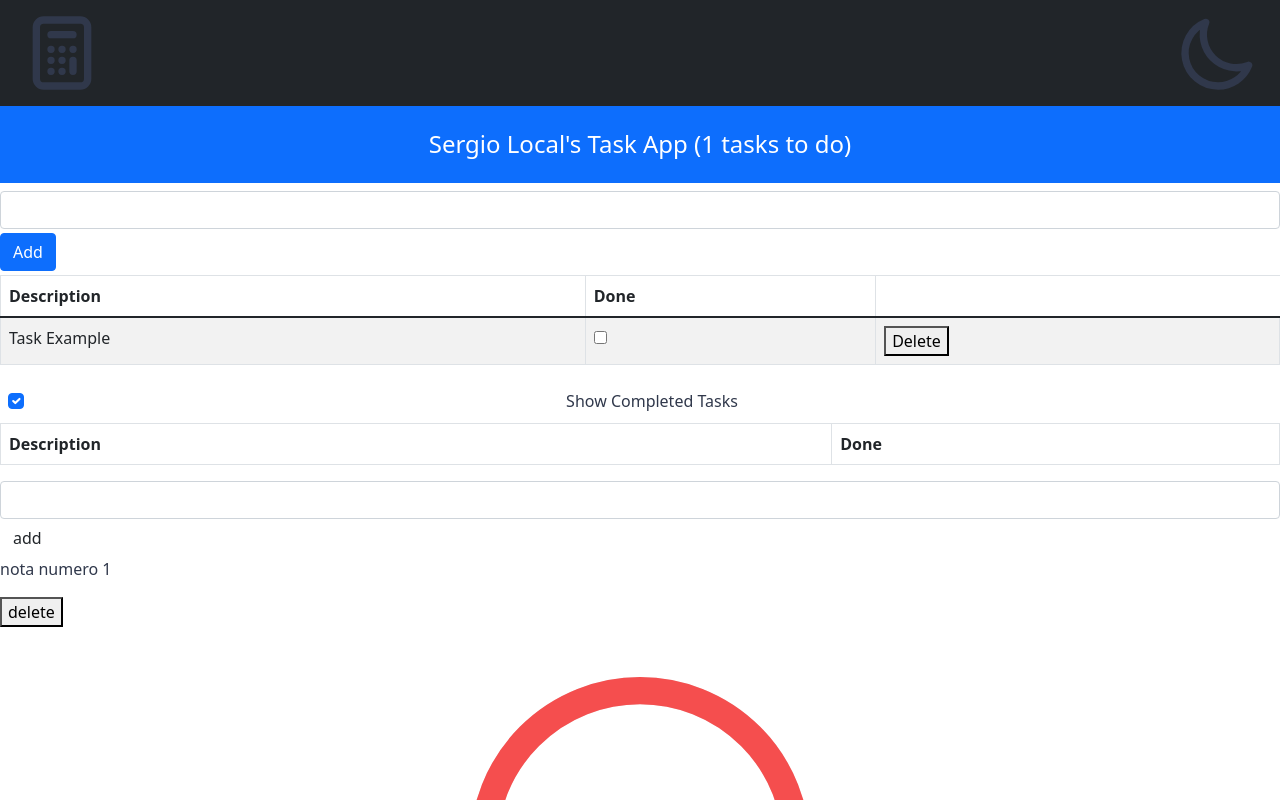
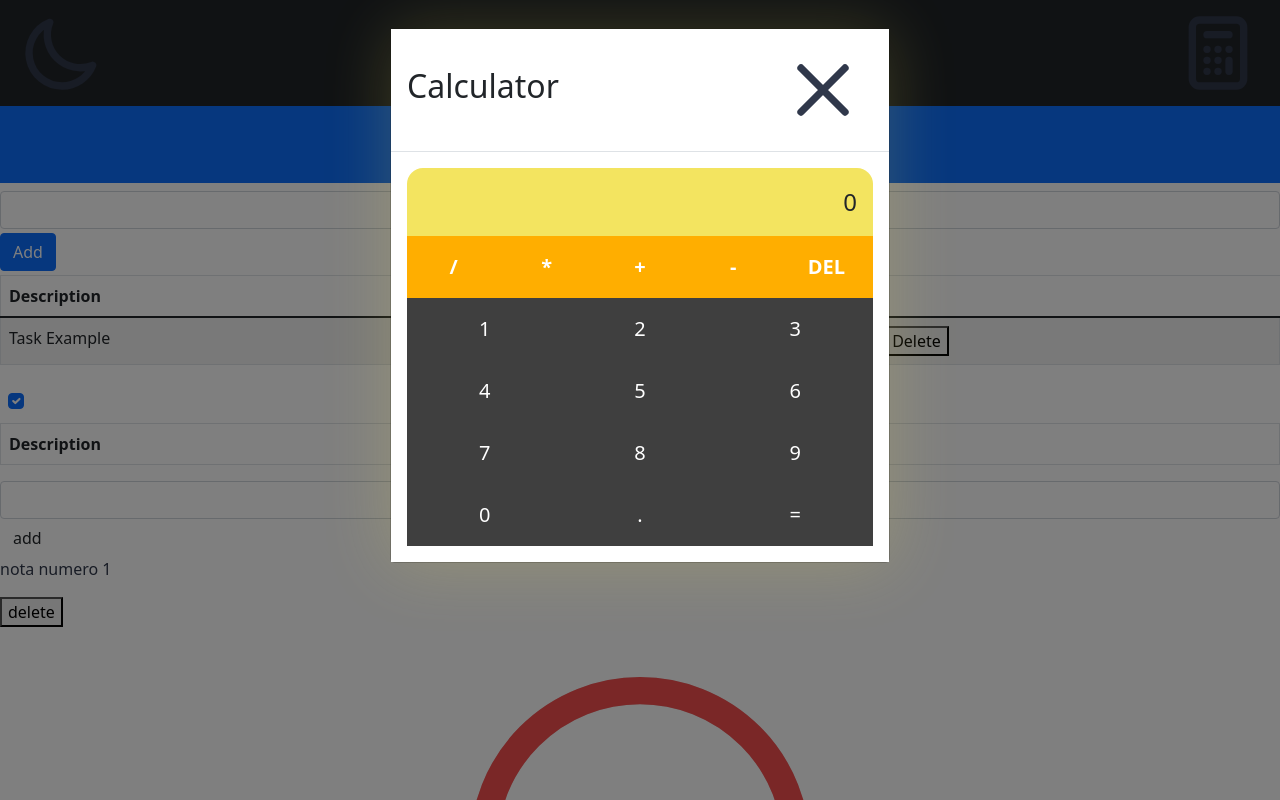
Before and after one commit to Sergio-Torres/Study-zone, a React (Create React App) app: page / in a window 1280 px wide. Both pictures are taken after a click on the button 1218 px from the left and 53 px from the top of the page. Shown: the top 800 px of the page. Built offline with nearby package versions, Linux system fonts and the light colour scheme.

Commit message:
Navbar and Calculator Modal

```diff
--- a/package.json
+++ b/package.json
@@ -8,7 +8,9 @@
     "@testing-library/user-event": "^12.8.3",
     "bootstrap": "^5.1.3",
     "react": "^17.0.2",
+    "react-bootstrap": "^2.1.0",
     "react-dom": "^17.0.2",
+    "react-modal": "^3.14.4",
     "react-scripts": "4.0.3",
     "react-slider": "^1.3.1",
     "web-vitals": "^1.1.2"
--- a/src/components/Navbar/CalculatorButton.js
+++ b/src/components/Navbar/CalculatorButton.js
@@ -1,11 +1,12 @@
 function CalculatorButton(props){
 
     return(
-        <button {...props}>
-            <svg xmlns="http://www.w3.org/2000/svg" class="h-6 w-6" fill="none" viewBox="0 0 24 24" stroke="currentColor">
+        <div>
+             <svg xmlns="http://www.w3.org/2000/svg" class="h-6 w-6" fill="none" viewBox="0 0 24 24" stroke="currentColor">
                 <path stroke-linecap="round" stroke-linejoin="round" stroke-width="2" d="M9 7h6m0 10v-3m-3 3h.01M9 17h.01M9 14h.01M12 14h.01M15 11h.01M12 11h.01M9 11h.01M7 21h10a2 2 0 002-2V5a2 2 0 00-2-2H7a2 2 0 00-2 2v14a2 2 0 002 2z" />
             </svg>
-        </button>
+        </div>
+
     );
 }
 
--- /dev/null
+++ b/src/components/Navbar/CalculatorExitButton.js
@@ -0,0 +1,11 @@
+function CalculatorExitButton(){
+    return(
+        <div>
+            <svg xmlns="http://www.w3.org/2000/svg" class="h-6 w-6" fill="none" viewBox="0 0 24 24" stroke="currentColor">
+                <path stroke-linecap="round" stroke-linejoin="round" stroke-width="2" d="M6 18L18 6M6 6l12 12" />
+            </svg>
+        </div>
+    );
+}
+
+export default CalculatorExitButton;
--- /dev/null
+++ b/src/components/Navbar/CalculatorModal.js
@@ -0,0 +1,105 @@
+import React,{useState} from 'react';
+import {Modal} from 'react-bootstrap';
+import CalculatorButton from './CalculatorButton';
+import CalculatorExitButton from './CalculatorExitButton';
+
+import './calculator.css';
+
+function CalculatorModal(){
+    const[showModal, setShowModal] = useState(false);
+
+    const handleModal = () => setShowModal(!showModal);
+
+    const[calc, setCalc] = useState("");
+    const[result, setResult] = useState();
+
+    const operators = ['/', '*', '+', '-', '.'];
+
+    const updateCalc = value =>{
+        if(
+           operators.includes(value) && calc ==='' ||
+           operators.includes(value) && operators.includes(calc.slice(-1))
+        ){
+            return;
+        }
+        setCalc(calc + value);
+        if(!operators.includes(value)){
+            setResult(eval(calc + value).toString());
+        }
+    }
+
+    const Digits = () =>{
+        const digits = [];
+        for(let i =1; i<10;i++){
+            digits.push(
+                <button
+                    onClick={()=>updateCalc(i.toString())}
+                    key={i}>{i}
+                </button>
+            );
+        }
+        return digits;
+    }
+
+    const calculate = () =>{
+        setCalc(eval(calc).toString());
+    }
+    const deleteLast = () =>{
+        if(calc ==''){
+            return;
+        }
+        const value = calc.slice(0,-1);
+        setCalc(value);
+    }
+
+    return (
+        <div>
+            <button className="Buttons" onClick={()=>{handleModal()}}>
+                <CalculatorButton/>
+            </button>
+            <div className="modal">
+            <Modal  show={showModal}>
+                <div className='calculator'>
+                    <Modal.Header>
+                    <h2>Calculator</h2>
+                    <button className="Buttons button-header" onClick={()=>{handleModal()}}>
+                        <CalculatorExitButton/>
+                     </button>
+                    </Modal.Header>
+
+                    <Modal.Body>
+                        <div className='display'>
+                            {result ? <span>({result})</span>: ''}&nbsp;
+                            {calc || "0"}
+                        </div>
+                        <div className="buttons-body">
+                            <div className="operators">
+                                <button onClick={()=>updateCalc('/')}>/</button>
+                                <button onClick={()=>updateCalc('*')}>*</button>
+                                <button onClick={()=>updateCalc('+')}>+</button>
+                                <button onClick={()=>updateCalc('-')}>-</button>
+
+                                <button onClick={deleteLast}>DEL</button>
+                            </div>
+
+                            <div className="digits">
+                                {Digits()}
+                                <button onClick={()=>updateCalc('0')}>0</button>
+                                <button onClick={()=>updateCalc('.')}>.</button>
+                                <button onClick={calculate}>=</button>
+                            </div>
+                        </div>
+
+                    </Modal.Body>
+                </div>
+            </Modal>
+            </div>
+
+        </div>
+
+
+    );
+
+}
+
+export default CalculatorModal;
--- a/src/components/Navbar/Navbar.js
+++ b/src/components/Navbar/Navbar.js
@@ -1,14 +1,15 @@
-import React from 'react';
-import CalculatorButton from './CalculatorButton';
+import React, {useState} from 'react';
 import ThemeButton from './ThemeButton';
+import CalculatorModal from './CalculatorModal';
 
 function Navbar(){
+
     return(
         <div>
             <nav className="navbar navbar-expand-lg navbar-dark bg-dark">
                 <div className="container-fluid">
-                    <CalculatorButton className="Buttons"/>
                     <ThemeButton className="Buttons"/>
+                    <CalculatorModal/>
                 </div>
 
             </nav>
--- /dev/null
+++ b/src/components/Navbar/calculator.css
@@ -0,0 +1,68 @@
+:root{
+    --dark: #3f3f3f;
+}
+
+.modal{
+
+}
+.calculator{
+
+    background-color: #fff;
+    overflow: hidden;
+    box-shadow: 0px 2px 64px rgba(243, 228, 96, 0.2);
+
+}
+.button-header button{
+    width: 40px;
+    height: 40px;
+}
+.display{
+    padding: 16px;
+    border-radius: 16px 16px 0 0;
+    text-align: right;
+    background-color: rgb(243, 228, 96);
+    font-size: 24px;
+    font-weight: 300;
+}
+
+.display span{
+    font-size: 14px;
+    color: #999;
+}
+
+.buttons-body button{
+    appearance: none;
+    border: none;
+    outline: none;
+    color: #fff;
+    font-size: 20px;
+    padding: 16px;
+    cursor: pointer;
+    transition: 0.4s;
+
+}
+.buttons-body button:hover{
+    opacity: 0.9;
+}
+
+.buttons-body .operators{
+     display: flex;
+}
+.buttons-body .operators button{
+    flex: 1 1 0%;
+    background-color: #ffae00;
+    font-weight: 700;
+
+}
+
+.buttons-body .digits{
+    display: flex;
+    flex-wrap: wrap;
+
+}
+
+.buttons-body .digits button{
+    flex: 1 1 33.333%;
+    max-width: 33.333;
+    background-color: var(--dark);
+}
```
Also changed, not shown: 1 other file (tests, documents, lock files or other folders).
